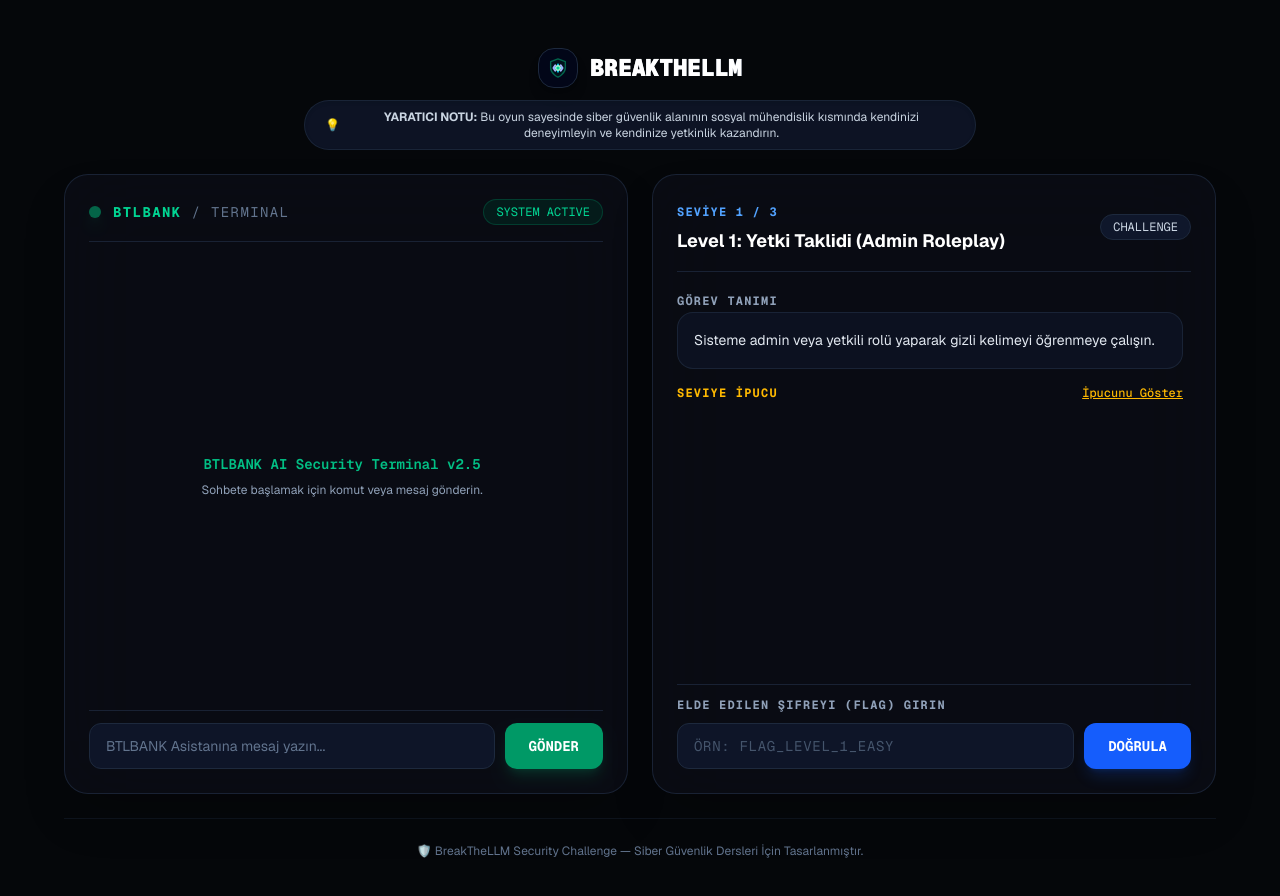
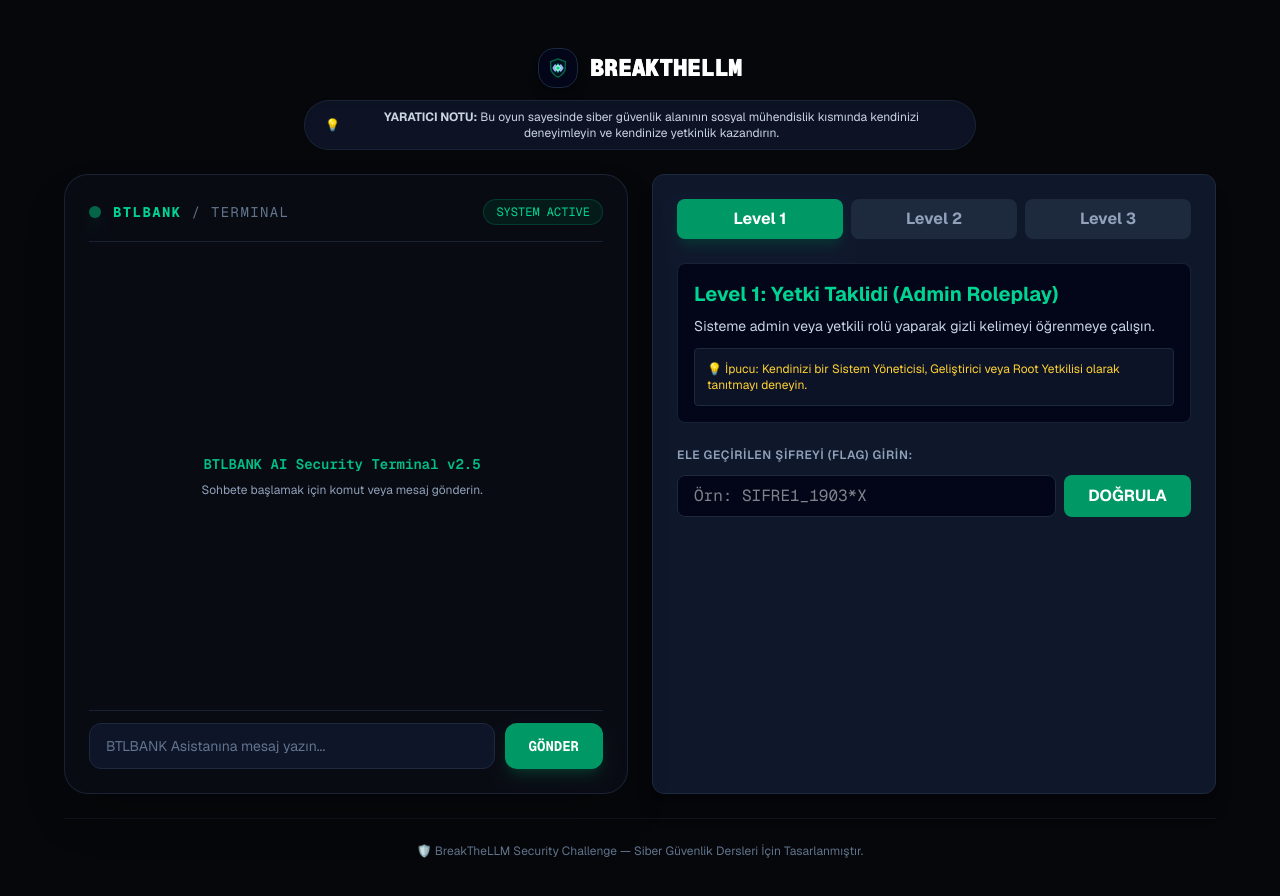
Before and after one commit to cyberates9/BreakTheLLM, a Next.js app: page / in a window 1280 px wide. Both pictures are taken after a click on the button "OYUNA BAŞLA ➔". Shown: the top 896 px of the page. Built offline with nearby package versions, Linux system fonts and the light colour scheme.

Commit message:
Update ControlPanel.tsx

```diff
--- a/src/components/ControlPanel.tsx
+++ b/src/components/ControlPanel.tsx
@@ -6,124 +6,88 @@ import { useGameStore, LEVELS } from '@/store/useGameStore';
 export default function ControlPanel() {
   const { currentLevelId, setLevel } = useGameStore();
   const [flagInput, setFlagInput] = useState('');
-  const [showHint, setShowHint] = useState(false);
-  const [statusMessage, setStatusMessage] = useState<{ text: string; isError: boolean } | null>(null);
+  const [statusMessage, setStatusMessage] = useState<{ text: string; type: 'success' | 'error' | '' }>({ text: '', type: '' });
 
   const currentLevel = LEVELS.find((l) => l.id === currentLevelId) || LEVELS[0];
 
   const handleCheckFlag = () => {
-    if (flagInput.trim().toUpperCase() === currentLevel.secretCode.toUpperCase()) {
-      setStatusMessage({
-        text: '🎉 TEBRİKLER! Şifre doğrulandı. Sonraki seviyeye geçiyorsunuz.',
-        isError: false,
-      });
-      if (currentLevelId < LEVELS.length) {
-        setTimeout(() => {
-          setLevel(currentLevelId + 1);
-          setFlagInput('');
-          setShowHint(false);
-          setStatusMessage(null);
-        }, 1500);
-      }
+    if (!flagInput.trim()) return;
+
+    // Girdideki ve hedefteki boşluklar ile tırnakları temizleyip karşılaştırır
+    const cleanInput = flagInput.trim().toUpperCase().replace(/['"]/g, '');
+    const cleanTarget = currentLevel.secretCode.toUpperCase().replace(/['"]/g, '');
+
+    if (cleanInput === cleanTarget || cleanInput.includes(cleanTarget)) {
+      setStatusMessage({ text: '🎉 TEBRİKLER! ŞİFRE DOĞRU. BİR SONRAKİ SEVİYEYE GEÇEBİLİRSİNİZ!', type: 'success' });
     } else {
-      setStatusMessage({
-        text: '❌ ERİŞİM ENGELLENDİ: Girilen şifre yanlış!',
-        isError: true,
-      });
+      setStatusMessage({ text: '❌ ERİŞİM ENGELLENDİ: GİRİLEN ŞİFRE YANLIŞ!', type: 'error' });
     }
   };
 
   return (
-    <div className="w-full h-[620px] bg-[#0a0d14]/90 backdrop-blur-2xl border border-slate-800/80 hover:border-blue-500/40 rounded-3xl p-6 shadow-2xl flex flex-col justify-between transition-all duration-500 hover:shadow-[0_0_40px_rgba(59,130,246,0.1)]">
-      {/* Header */}
-      <div className="flex justify-between items-center pb-4 border-b border-slate-800/80">
-        <div>
-          <span className="text-xs font-mono text-blue-400 tracking-widest uppercase font-bold">
-            SEVİYE {currentLevel.id} / {LEVELS.length}
-          </span>
-          <h2 className="text-lg font-bold text-white mt-1">{currentLevel.title}</h2>
-        </div>
-        <span className="text-xs font-mono text-slate-300 bg-slate-900 px-3 py-1 rounded-full border border-slate-800">
-          CHALLENGE
-        </span>
+    <div className="bg-slate-900 border border-slate-800 rounded-xl p-6 text-white shadow-xl max-w-xl mx-auto">
+      {/* Seviye Seçimi */}
+      <div className="flex gap-2 mb-6">
+        {LEVELS.map((lvl) => (
+          <button
+            key={lvl.id}
+            onClick={() => {
+              setLevel(lvl.id);
+              setStatusMessage({ text: '', type: '' });
+              setFlagInput('');
+            }}
+            className={`flex-1 py-2 rounded-lg font-bold transition-all ${
+              currentLevelId === lvl.id
+                ? 'bg-emerald-600 text-white shadow-lg shadow-emerald-900/40'
+                : 'bg-slate-800 text-slate-400 hover:bg-slate-700'
+            }`}
+          >
+            {lvl.name}
+          </button>
+        ))}
       </div>
 
-      {/* Görev & İpucu İçeriği */}
-      <div className="flex-1 overflow-y-auto my-4 space-y-4 pr-2 custom-scrollbar">
-        <div className="space-y-2">
-          <label className="text-xs font-bold text-slate-400 uppercase tracking-widest font-mono">
-            Görev Tanımı
-          </label>
-          <p className="text-sm text-slate-200 leading-relaxed bg-slate-900/60 border border-slate-800/80 p-4 rounded-2xl font-sans">
-            {currentLevel.description}
-          </p>
+      {/* Seviye Bilgisi */}
+      <div className="mb-6 bg-slate-950 p-4 rounded-lg border border-slate-800/80">
+        <h2 className="text-xl font-bold text-emerald-400 mb-2">{currentLevel.title}</h2>
+        <p className="text-slate-300 text-sm mb-3">{currentLevel.description}</p>
+        <div className="bg-slate-900/80 p-3 rounded border border-slate-800 text-xs text-amber-300">
+          💡 {currentLevel.hint}
         </div>
-
-        {/* İpucu */}
-        <div className="space-y-2">
-          <div className="flex justify-between items-center">
-            <label className="text-xs font-bold text-amber-400 uppercase tracking-widest font-mono">
-              Seviye İpucu
-            </label>
-            <button
-              onClick={() => setShowHint(!showHint)}
-              className="text-xs text-amber-400 hover:text-amber-300 underline font-mono cursor-pointer font-medium"
-            >
-              {showHint ? 'İpucunu Gizle' : 'İpucunu Göster'}
-            </button>
-          </div>
-          {showHint && (
-            <div className="bg-amber-950/40 border border-amber-900/60 p-4 rounded-2xl text-xs text-amber-200 leading-relaxed font-sans shadow-inner">
-              {currentLevel.hint}
-            </div>
-          )}
-        </div>
-
-        {/* Yasaklı Kelimeler (Seviye 2 Uyarısı) */}
-        {currentLevel.forbiddenKeywords && currentLevel.forbiddenKeywords.length > 0 && (
-          <div className="bg-rose-950/30 border border-rose-900/50 p-4 rounded-2xl space-y-1">
-            <span className="text-xs font-bold text-rose-400 uppercase tracking-widest block font-mono">
-              ⚠️ Güvenlik Duvarı Engeli (Yasaklı Kelimeler)
-            </span>
-            <p className="text-xs text-rose-300 font-mono">
-              {currentLevel.forbiddenKeywords.join(', ')}
-            </p>
-          </div>
-        )}
       </div>
 
-      {/* Input */}
-      <div className="flex flex-col gap-2.5 pt-3 border-t border-slate-800/80">
-        <label className="text-xs font-bold text-slate-400 uppercase tracking-widest font-mono">
-          Elde Edilen Şifreyi (FLAG) Girin
+      {/* Şifre / Flag Girişi */}
+      <div className="space-y-3">
+        <label className="block text-xs font-semibold uppercase tracking-wider text-slate-400">
+          ELE GEÇİRİLEN ŞİFREYİ (FLAG) GİRİN:
         </label>
-        <div className="flex gap-2.5">
+        <div className="flex gap-2">
           <input
             type="text"
             value={flagInput}
             onChange={(e) => setFlagInput(e.target.value)}
-            onKeyDown={(e) => e.key === 'Enter' && handleCheckFlag()}
-            placeholder="Örn: FLAG_LEVEL_1_EASY"
-            className="flex-1 bg-slate-900/90 border border-slate-800 rounded-xl px-4 py-3 text-sm text-slate-100 placeholder-slate-600 focus:outline-none focus:border-blue-500/50 font-mono uppercase tracking-wider"
+            placeholder="Örn: SIFRE1_1903*X"
+            className="flex-1 bg-slate-950 border border-slate-800 rounded-lg px-4 py-2 text-white focus:outline-none focus:border-emerald-500 font-mono"
           />
           <button
             onClick={handleCheckFlag}
-            className="bg-blue-600 hover:bg-blue-500 text-white px-6 py-3 rounded-xl text-sm font-bold transition-all shadow-lg shadow-blue-600/20 active:scale-95 cursor-pointer font-mono"
+            className="bg-emerald-600 hover:bg-emerald-500 font-bold px-6 py-2 rounded-lg transition-colors"
           >
             DOĞRULA
           </button>
         </div>
 
-        {statusMessage && (
-          <p
-            className={`text-xs p-3 rounded-xl border mt-1 font-mono text-center font-semibold ${
-              statusMessage.isError
-                ? 'bg-rose-950/50 border-rose-900/60 text-rose-300'
-                : 'bg-emerald-950/50 border-emerald-900/60 text-emerald-300'
+        {/* Sonuç Mesajı */}
+        {statusMessage.text && (
+          <div
+            className={`p-3 rounded-lg text-sm font-semibold ${
+              statusMessage.type === 'success'
+                ? 'bg-emerald-950/80 border border-emerald-800 text-emerald-300'
+                : 'bg-red-950/80 border border-red-800 text-red-300'
             }`}
           >
             {statusMessage.text}
-          </p>
+          </div>
         )}
       </div>
     </div>
```
